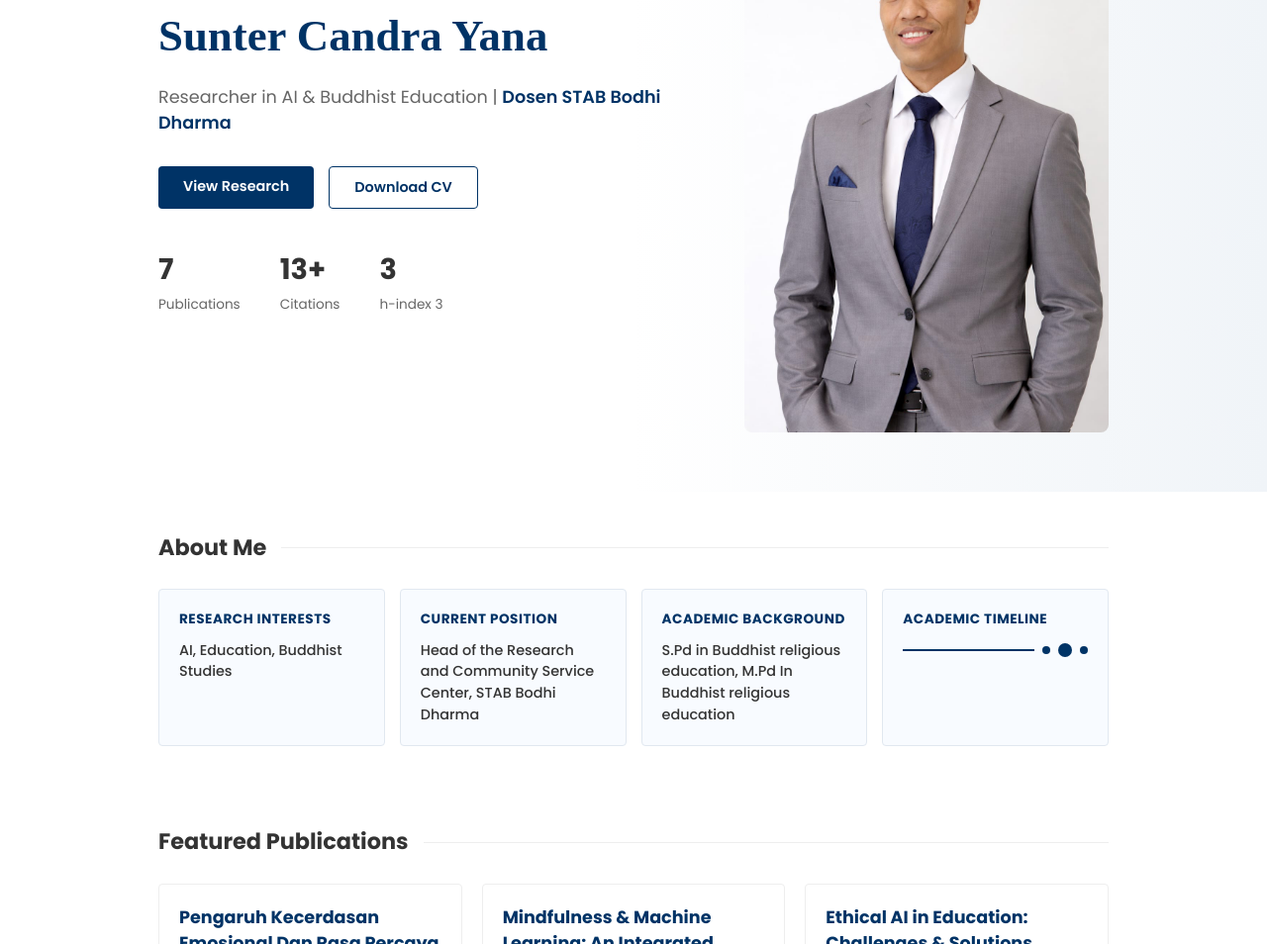
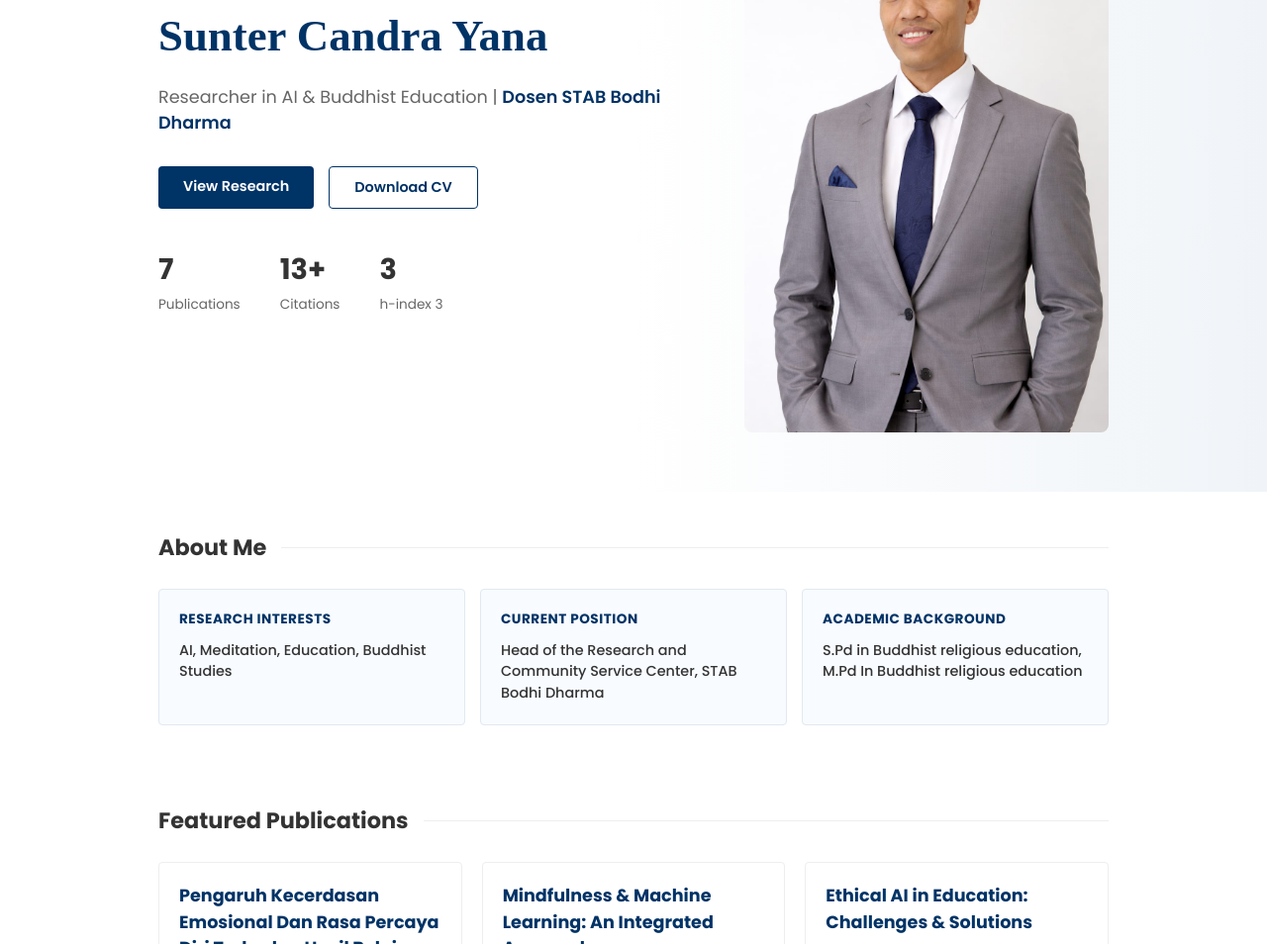
Before and after one commit to SunterCandraYana/scyana, a plain HTML site: page index.html in a window 1280 px wide. Shown: the part 235-1189 px from the top of the page at 99% size. Drawn offline with Linux system fonts and the light colour scheme.

Commit message:
saya merobah html dan css

```diff
--- a/index.html
+++ b/index.html
@@ -85,7 +85,7 @@
           <div class="about-cards">
             <div class="info-card">
               <h3>Research Interests</h3>
-              <p>AI, Education, Buddhist Studies</p>
+              <p>AI, Meditation, Education, Buddhist Studies</p>
             </div>
             <div class="info-card">
               <h3>Current Position</h3>
@@ -101,15 +101,15 @@
                 education
               </p>
             </div>
-            <div class="info-card">
+            <!-- <div class="info-card">
               <h3>Academic Timeline</h3>
               <div class="timeline-graphic">
                 <div class="timeline-line"></div>
-                <div class="timeline-dot"></div>
+                <div class="timeline-dot">2021</div>
                 <div class="timeline-dot big"></div>
                 <div class="timeline-dot"></div>
               </div>
-            </div>
+            </div> -->
           </div>
         </div>
       </section>
--- a/style.css
+++ b/style.css
@@ -215,7 +215,7 @@ body {
 /* About Cards */
 .about-cards {
   display: grid;
-  grid-template-columns: repeat(4, 1fr);
+  grid-template-columns: repeat(3, 1fr);
   gap: 15px;
 }
 
```
